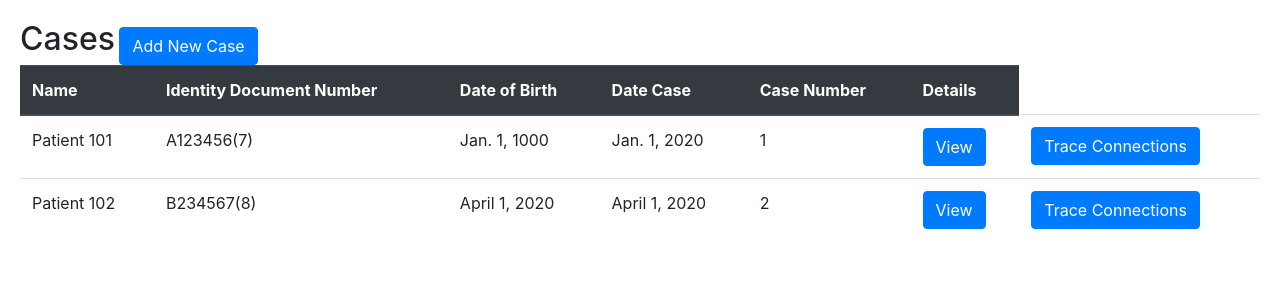
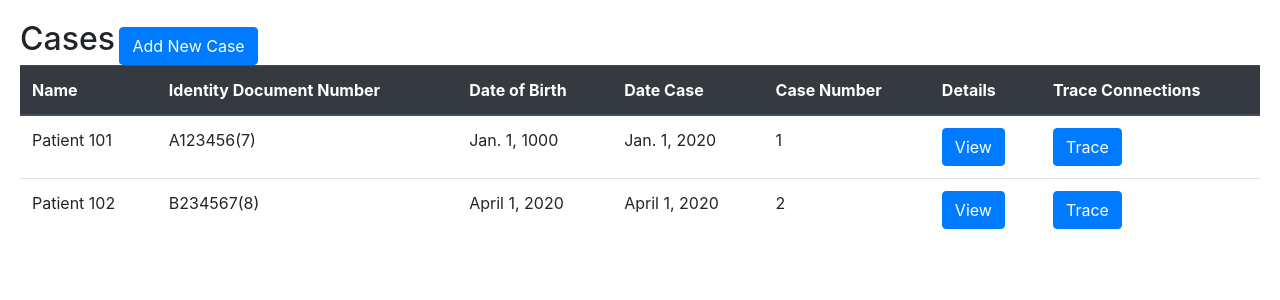
Before and after one commit to zupeter/trans19, a Django app: page /case/ in a window 1280 px wide. Shown: the part 56-356 px from the top of the page. Run offline with Django 3.2, Linux system fonts and the light colour scheme; data comes from the database, SQL or seed files in the repository; some libraries are stand-ins or nearby versions.

Commit message:
added trace connections button

```diff
--- a/src/record/templates/case/list.html
+++ b/src/record/templates/case/list.html
@@ -19,6 +19,7 @@
 					<th>Date Case</th>
 					<th>Case Number</th>
 					<th>Details</th>
+					<th>Trace Connections</th>
 				</tr>
 			</thead>
 			<tbody>
@@ -30,7 +31,7 @@
 					<td>{{object.date_of_comfirmed}}</td>
 					<td>{{object.case_number}}</td>
 					<td><a href='{{ object.get_absolute_url }}' class="btn btn-primary">View</a></td>
-					<td><a href='{{ object.get_absolute_url }}' class="btn btn-primary">Trace Connections</a></td>
+					<td><a href='{{ object.get_absolute_url }}' class="btn btn-primary">Trace</a></td>
 				</tr>
 				{% endfor %}
 			</tbody>
```
